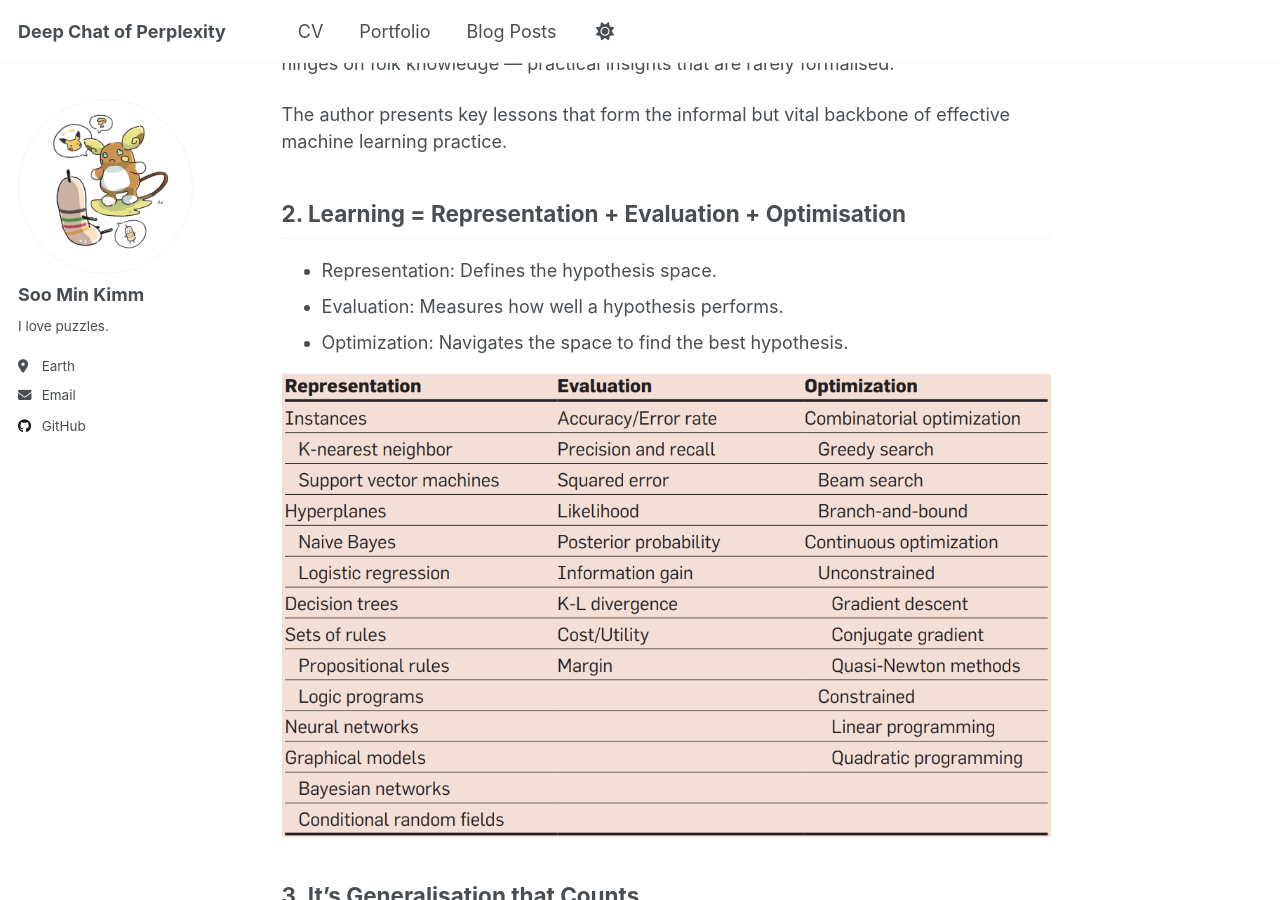
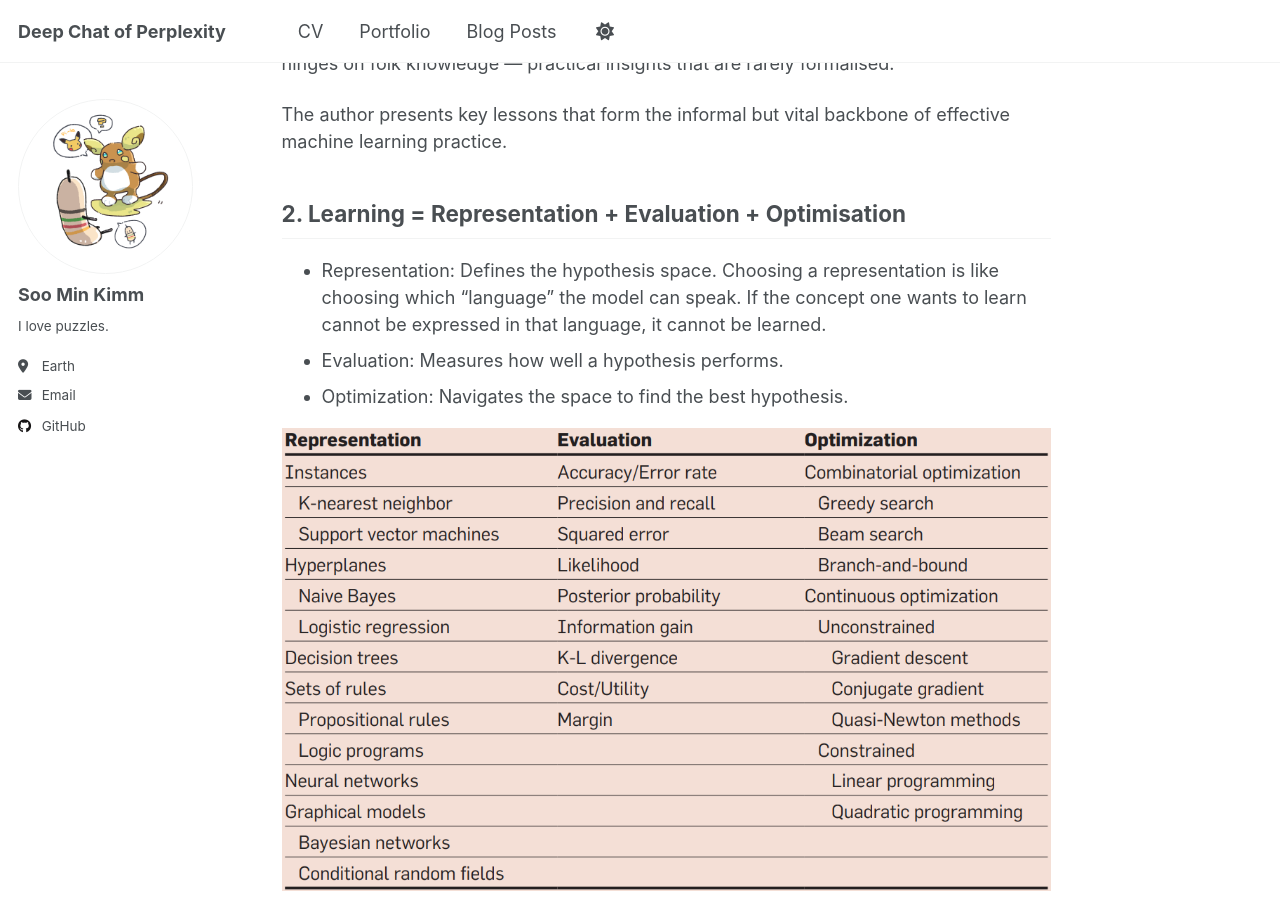
Before and after one commit to somnio-kimm/somnio-kimm.github.io, a Jekyll site: the page built from _posts/2025-06-03-blog-post-2.md, in a window 1280 px wide and 900 px high, scrolled down 350 px. Built offline with Jekyll 4.4.1, drawn with Linux system fonts in a browser that asks for light colours.

Commit message:
update post

```diff
--- a/_posts/2025-06-03-blog-post-2.md
+++ b/_posts/2025-06-03-blog-post-2.md
@@ -15,7 +15,7 @@ The author presents key lessons that form the informal but vital backbone of eff
 
 ## 2. Learning = Representation + Evaluation + Optimisation
 
-- Representation: Defines the hypothesis space.
+- Representation: Defines the hypothesis space. Choosing a representation is like choosing which "language" the  model can speak. If the concept one wants to learn cannot be expressed in that language, it cannot be learned.
 - Evaluation: Measures how well a hypothesis performs.
 - Optimization: Navigates the space to find the best hypothesis.
 
@@ -40,7 +40,7 @@ Seeds do not grow without soil. Data is the seed, but domain knowledge is the so
 ## 5. Overfitting has Many Faces
 
 <p align="center">
-  <img src="/images/post/post-2-2.png" alt="bias_var" width="100%">
+  <img src="/images/post/post-2-2.png" alt="bias_var" width="60%">
 </p>
 
 Overfitting is not just noise fitting. It also arises from models being too flexible.
```
Also changed, not shown: other parts of _posts/2025-06-03-blog-post-2.md (+1 -1 lines).
